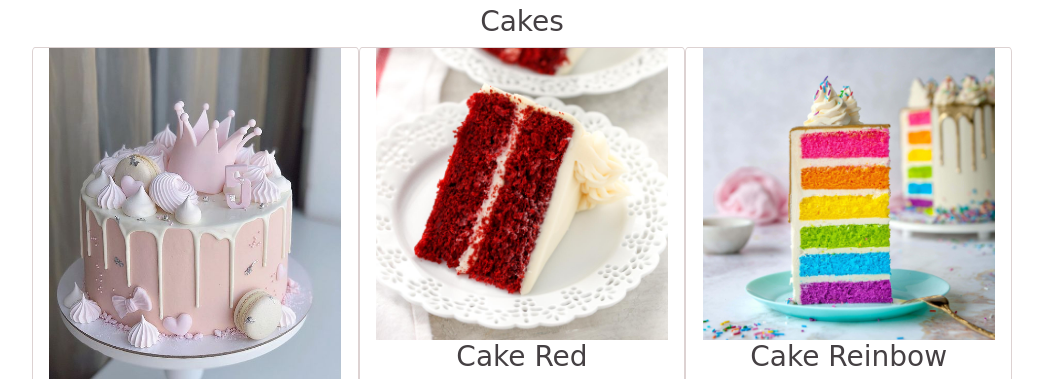
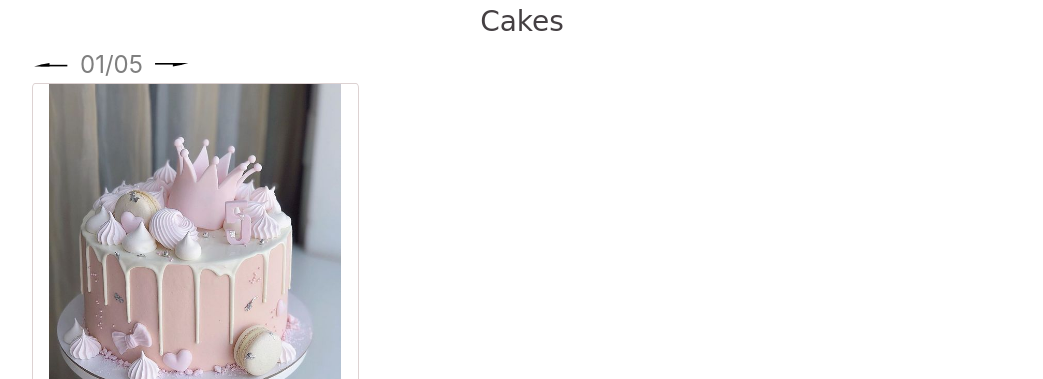
Before and after one commit to Stanis003/sweet, a plain HTML site: page index.html in a window 1280 px wide. Shown: the part 399-778 px from the top of the page, without its empty margins (118-1161 px from the left). Drawn offline with nearby package versions, Linux system fonts and the light colour scheme; a web font is replaced by a local one.

Commit message:
Edit slider

```diff
--- a/css/index.css
+++ b/css/index.css
@@ -66,9 +66,7 @@ header nav .menu-items a {
 
 @media(min-width:540px) {
 
-    .cakes,
-    .cookies,
-    .cupcakes,
+    .products_list
     .gri_inner, .gri_footer {
         display:flex;
         flex-wrap:wrap;
@@ -247,6 +245,9 @@ img,
 .hide {
     display: none
 }
+.show {
+    display: block
+}
 .timer{
   display: flex;
 
@@ -262,3 +263,35 @@ img,
     display: flex;
     align-content: column;
 }
+.offer__slider{
+    width:650px;
+    margin-top:50px;
+    display:flex;flex-direction:column;
+    align-items:flex-end}
+
+    .offer__slider-counter{
+        display:flex;
+        width:180px;
+        align-items:center;
+        font-size:24px;
+        color:rgba(0,0,0,.5)
+    }
+
+        .offer__slider-wrapper{
+            width:100%;margin-top:15px;box-shadow:0 4px 30px rgba(0,0,0,.25)}
+            .offer__slider-prev{margin-right:10px;cursor:pointer}
+            .offer__slider-next{margin-left:10px;cursor:pointer}
+            .offer__slider #current{font-size:48px;font-weight:700;color:#000}
+            .offer__slide{width:100%;height:390px}
+            .offer__slide img{width:100%;height:100%;object-fit:cover}
+
+            .wedding_cake{
+                background: rgb(243, 242, 229)
+            }
+            #order{
+    background-color: #f5f5f5;
+            }
+            .sweets{
+                   background-color: #f5f5f5;
+
+            }
--- a/index.html
+++ b/index.html
@@ -97,8 +97,19 @@
     <main>
         <section>
             <h2>Choose your sweet</h2>
-            <div class="products-list">
+                <div class="products-list">
                 <h3>Cakes</h3>
+                <div class="offer__slider-counter">
+                    <div class="offer__slider-prev">
+                        <img src="icons/left.svg" alt="prev">
+                    </div>
+                    <span id="current">03</span>
+                    /
+                    <span id="total">04</span>
+                    <div class="offer__slider-next">
+                        <img src="icons/right.svg" alt="next">
+                    </div>
+                </div>
                 <div class="cakes"></div>
                 <h3>Cookies</h3>
                 <div class="cookies"></div>
--- a/js/index.js
+++ b/js/index.js
@@ -88,7 +88,8 @@ const listProduct=document.querySelector('.products-list'),
     function cardsView(selector){
         for(const productCard of pructsPrice[`${selector.className}`]){
         selector.innerHTML+=`
-        <article class="product-card">
+
+        <article class="product-card ${selector.className+'_card'}">
             <img src=${productCard.src} alt="Cake">
             <h3>${productCard.name}</h3>
             <h3>${productCard.price}</h3>
@@ -103,4 +104,53 @@ cardsView(cakes);
 cardsView(cookies);
 cardsView(cupcakes);
 
+//s
+let slideIndex = 1;
+    const slides = document.querySelectorAll('.cakes_card'),
+        prev = document.querySelector('.offer__slider-prev'),
+        next = document.querySelector('.offer__slider-next'),
+        total = document.querySelector('#total'),
+        current = document.querySelector('#current');
+
+    showSlides(slideIndex);
+
+    if (slides.length < 10) {
+        total.textContent = `0${slides.length}`;
+    } else {
+        total.textContent = slides.length;
+    }
+
+    function showSlides(n) {
+        if (n > slides.length) {
+            slideIndex = 1;
+        }
+        if (n < 1) {
+            slideIndex = slides.length;
+        }
+
+        slides.forEach((item) => item.style.display = 'none');
+
+        slides[slideIndex - 1].style.display = 'block'; // Как ваша самостоятельная работа - переписать на использование классов show/hide
+
+        if (slides.length < 10) {
+            current.textContent =  `0${slideIndex}`;
+        } else {
+            current.textContent =  slideIndex;
+        }
+    }
+
+    function plusSlides (n) {
+        showSlides(slideIndex += n);
+    }
+
+    prev.addEventListener('click', function(){
+        plusSlides(-1);
+    });
+
+    next.addEventListener('click', function(){
+        plusSlides(1);
+    });
+
+
+
 });
```
Also changed, not shown: icons/left.svg (added), icons/right.svg (added), img/weddings_cake/weddingcake_love.jpg (deleted).
